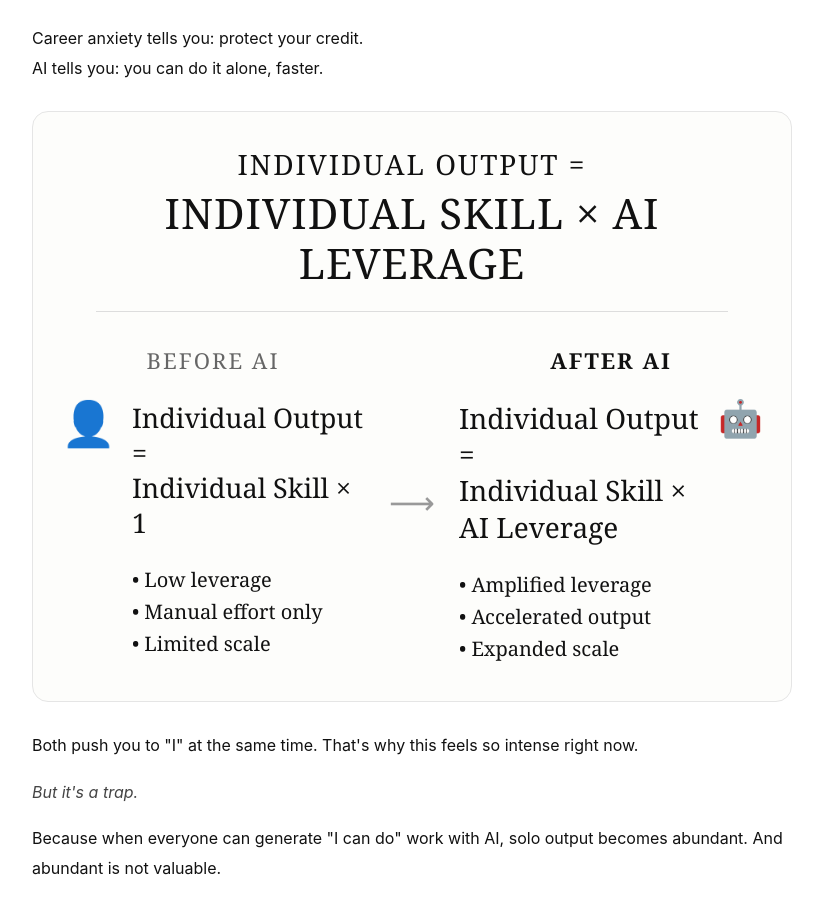
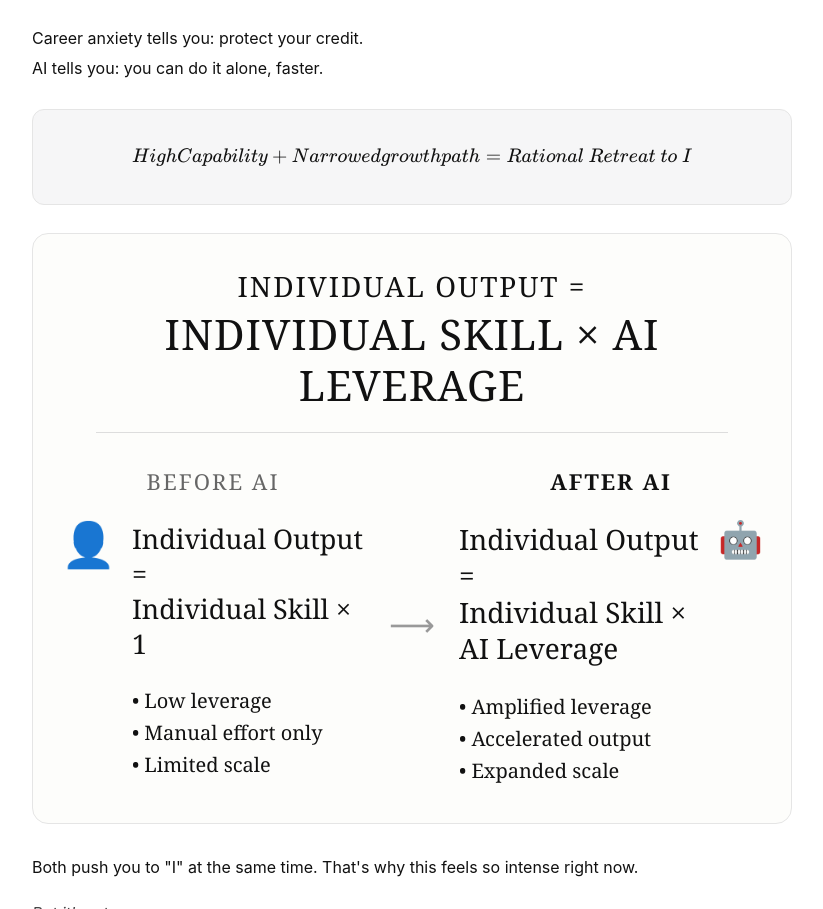
Before and after one commit to routmakareswar/mblogs, a plain HTML site: page index.html in a window 1280 px wide. Shown: the part 2824-3733 px from the top of the page, without its empty margins (228-1051 px from the left). Drawn offline with nearby package versions, Linux system fonts and the light colour scheme.

```diff
--- a/index.html
+++ b/index.html
@@ -79,7 +79,7 @@ img{width:100%;border-radius:16px;margin:32px 0;border:1px solid #eee}
 
 <p>Career anxiety tells you: protect your credit.<br>
 AI tells you: you can do it alone, faster.</p>
-
+<div class="formula">$$High Capability+ Narrowed growth path = Rational\ Retreat\ to\ I$$</div>
 <div class="no-break" style="background:#fdfdfb;color:#111;border:1px solid #e5e5e5;border-radius:16px;padding:36px 28px;text-align:center;margin:28px 0;font-family:Georgia,'Times New Roman',serif;">
 
   <div style="font-size:28px;letter-spacing:2px;line-height:1.2;">INDIVIDUAL OUTPUT =</div>
```
